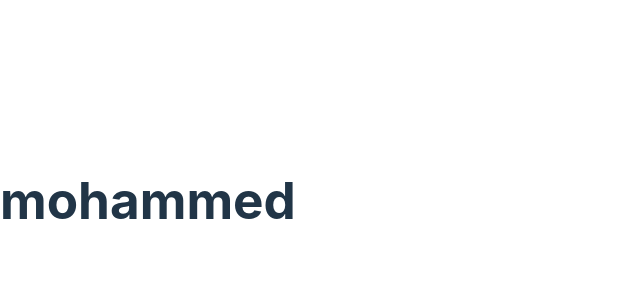
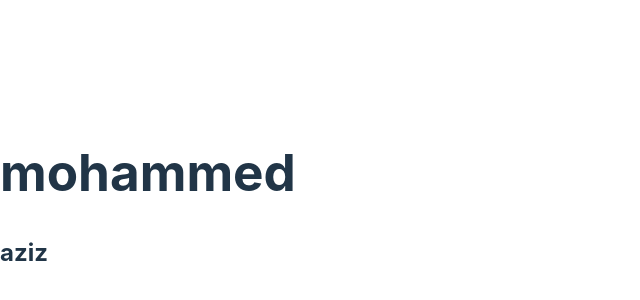
Before and after one commit to azizt24/Topstar, a React (Vite) app in the folder client/vite-Topstar/: page / in a window 1280 px wide. Shown: the part 200-500 px from the top of the page, without its empty margins (0-640 px from the left). Built offline with nearby package versions, Linux system fonts and the light colour scheme.

Commit message:
added aziz name

```diff
--- a/client/vite-Topstar/src/App.jsx
+++ b/client/vite-Topstar/src/App.jsx
@@ -1,7 +1,9 @@
 import React from 'react'
 
 export default function App() {
-  return (
+  return (<>
     <h1> mohammed </h1>
+    <h2> aziz </h2>
+    </>
   )
 }
```
